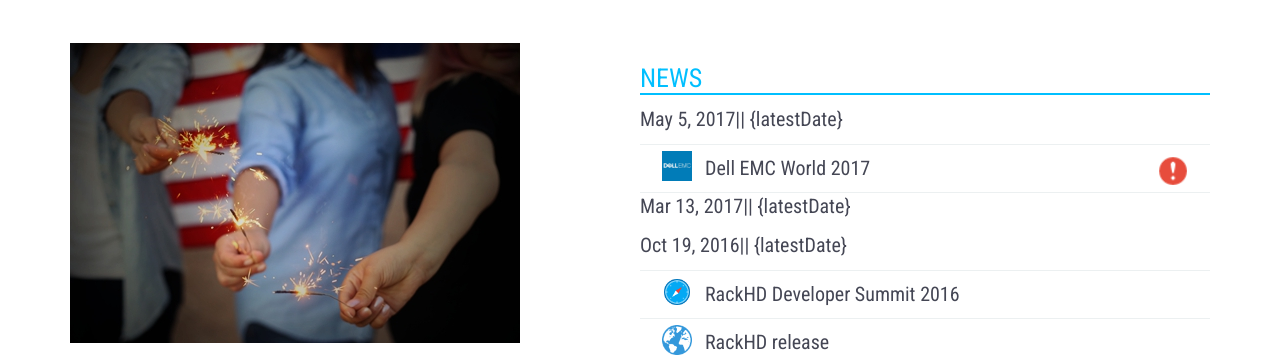
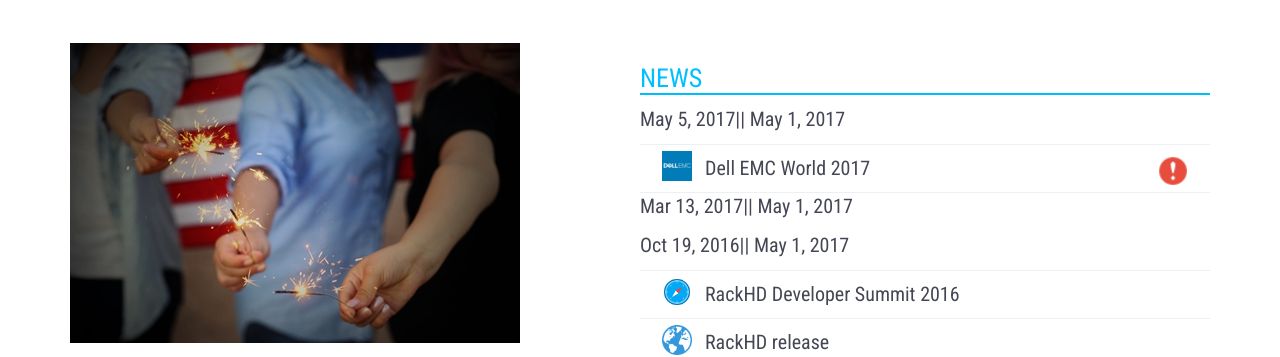
Before and after one commit to yaolingling/yaolingling.github.io, a Jekyll site: the page built from index.html, in a window 1280 px wide and 900 px high, scrolled down 4368 px. Shown: the part 153-510 px from the top of the window. Built offline with Jekyll 4.4.1, drawn with Linux system fonts in a browser that asks for light colours.

Commit message:
test news 4

```diff
--- a/_includes/news.html
+++ b/_includes/news.html
@@ -21,7 +21,7 @@
                         {% for post in site.posts %}
                             {% capture postDate %}{{post.date | date: '%b %-d, %Y' }}{% endcapture %}
                             {% capture latestDate%}{{'2017-05-01' | date: '%b %-d, %Y'}}{% endcapture%}
-                            <p>{{postDate}}|| {latestDate}</p>
+                            <p>{{postDate}}|| {{latestDate}}</p>
                             {% if postDate >= latestDate %}
                             <a href="#portfolioModal-{{ post.modal-id }}" data-toggle="modal" class="list-group-item list-group-item-fixed-border">
                             <img src="img/news/{{post.icon}}" style="margin-right:13px;margin-left: 2px; height:30px; width:30px;float: left;">
```
